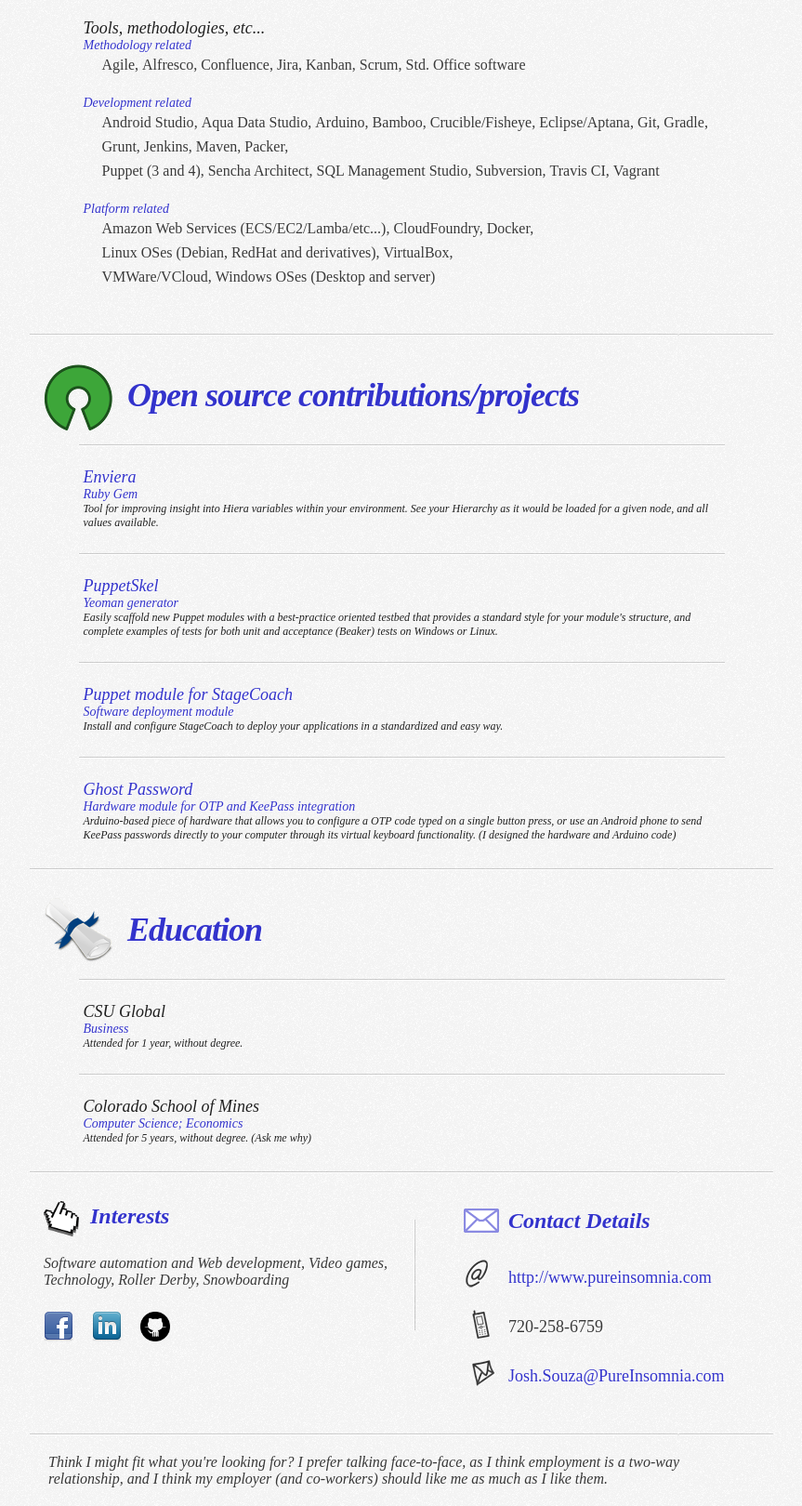
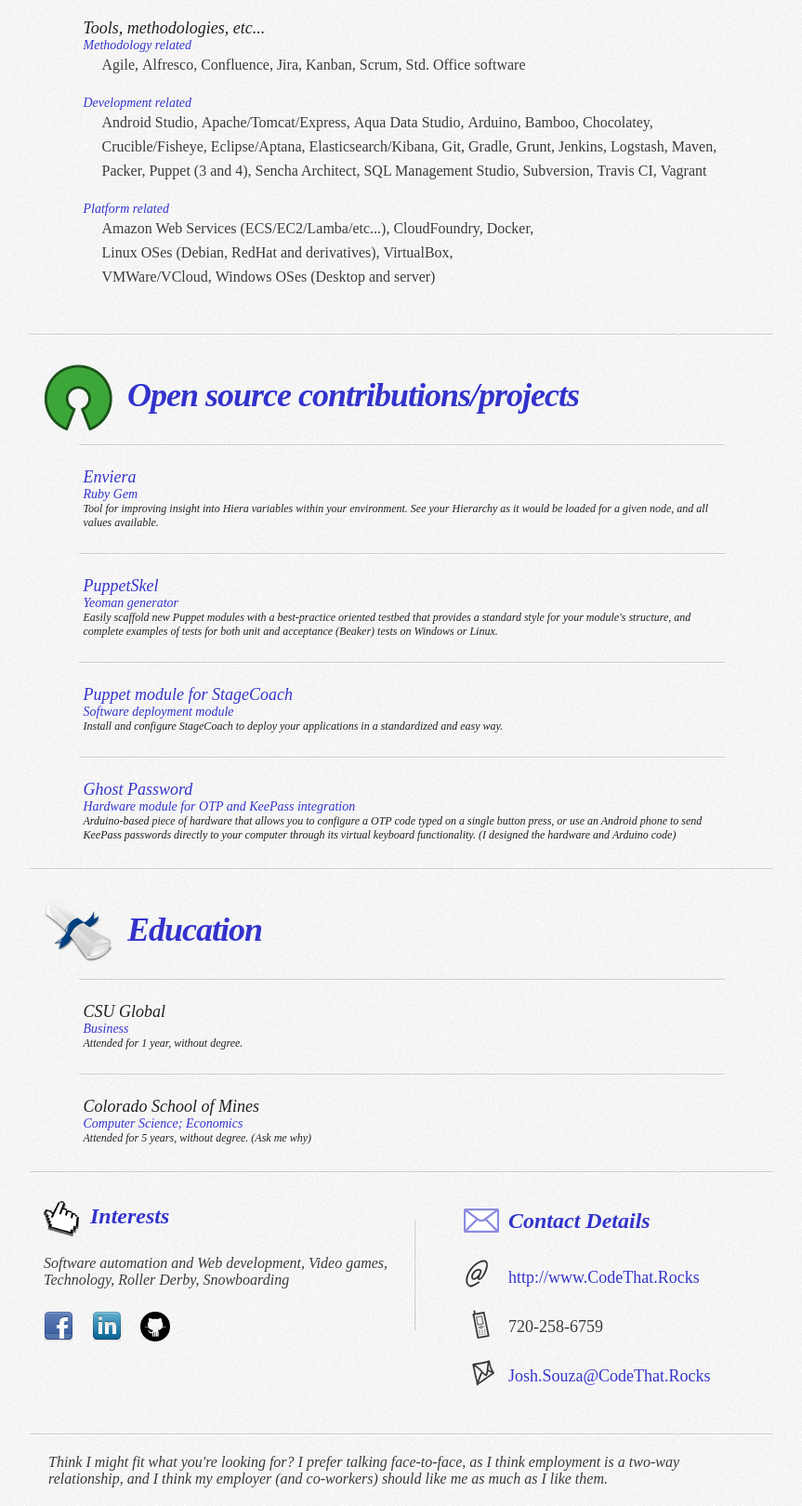
Before and after one commit to joshsouza/resume, a plain HTML site: page index.html in a window 1280 px wide. Shown: the part 2660-4280 px from the top of the page at 93% size, without its empty margins (208-1071 px from the left). Drawn offline with nearby package versions, Linux system fonts and the light colour scheme; a web font is replaced by a local one.

Commit message:
New domain!

```diff
--- a/index.html
+++ b/index.html
@@ -206,6 +206,10 @@
 					<li class="nowrap">Aqua Data Studio</li>
 					<li class="nowrap">SQL Management Studio</li>
 					<li class="nowrap">Sencha Architect</li>
+					<li>Elasticsearch/Kibana</li>
+					<li>Logstash</li>
+					<li>Apache/Tomcat/Express</li>
+					<li>Chocolatey</li>
 				</ul>
 				<h5>Platform related</h5>
 				<ul class="commaSeparated alphabetize">
@@ -276,9 +280,9 @@
 		<div class="contact">
 			<h3>Contact Details</h3>
 			<div class="vcard"><!-- hello, microformats! -->
-				<p class="url"><a href="#" title="Visit my personal website">http://www.pureinsomnia.com</a></p>
+				<p class="url"><a href="#" title="Visit my personal website">http://www.CodeThat.Rocks</a></p>
 				<p class="tel">720-258-6759</p>
-				<p class="email"><a href="mailto:Josh.Souza@PureInsomnia.com" title="Shoot me an email">Josh.Souza@PureInsomnia.com</a></p>
+				<p class="email"><a href="mailto:Josh.Souza@CodeThat.Rocks" title="Shoot me an email">Josh.Souza@CodeThat.Rocks</a></p>
 			</div>
 		</div>
 
```
